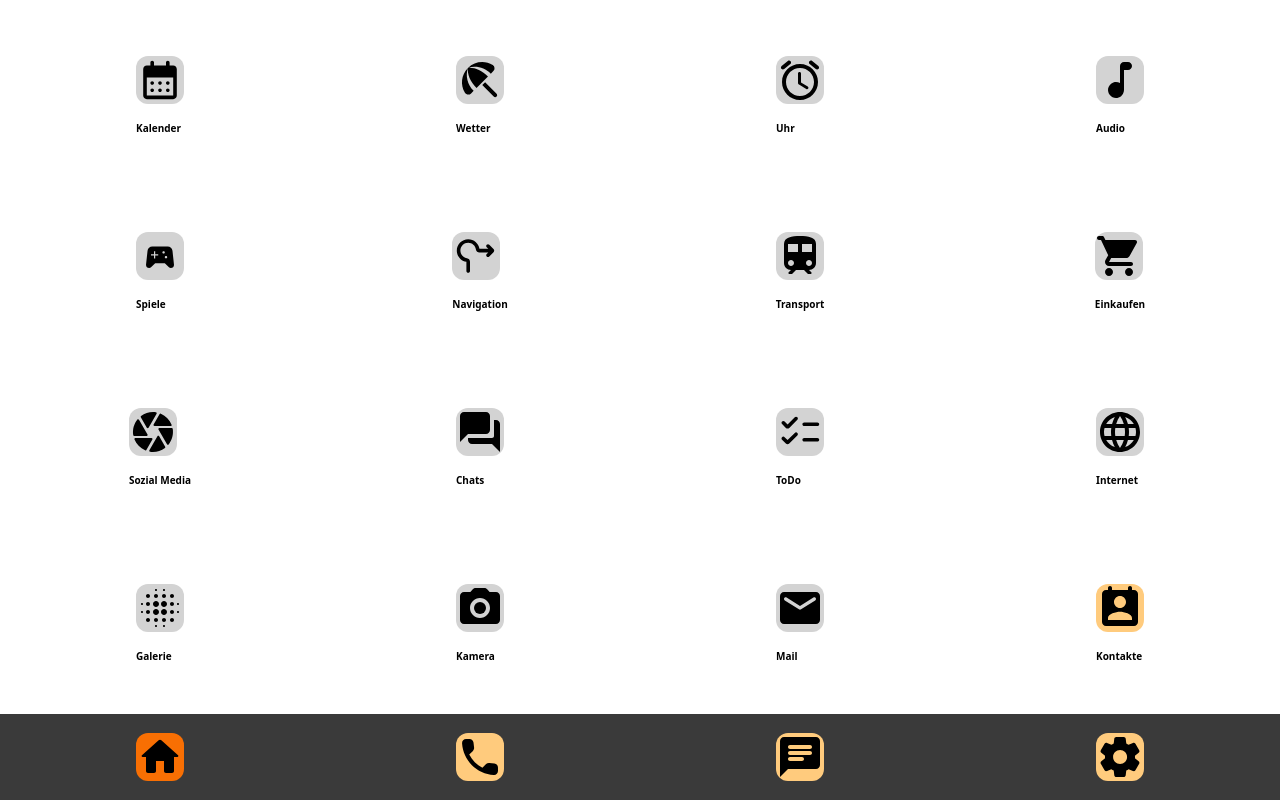
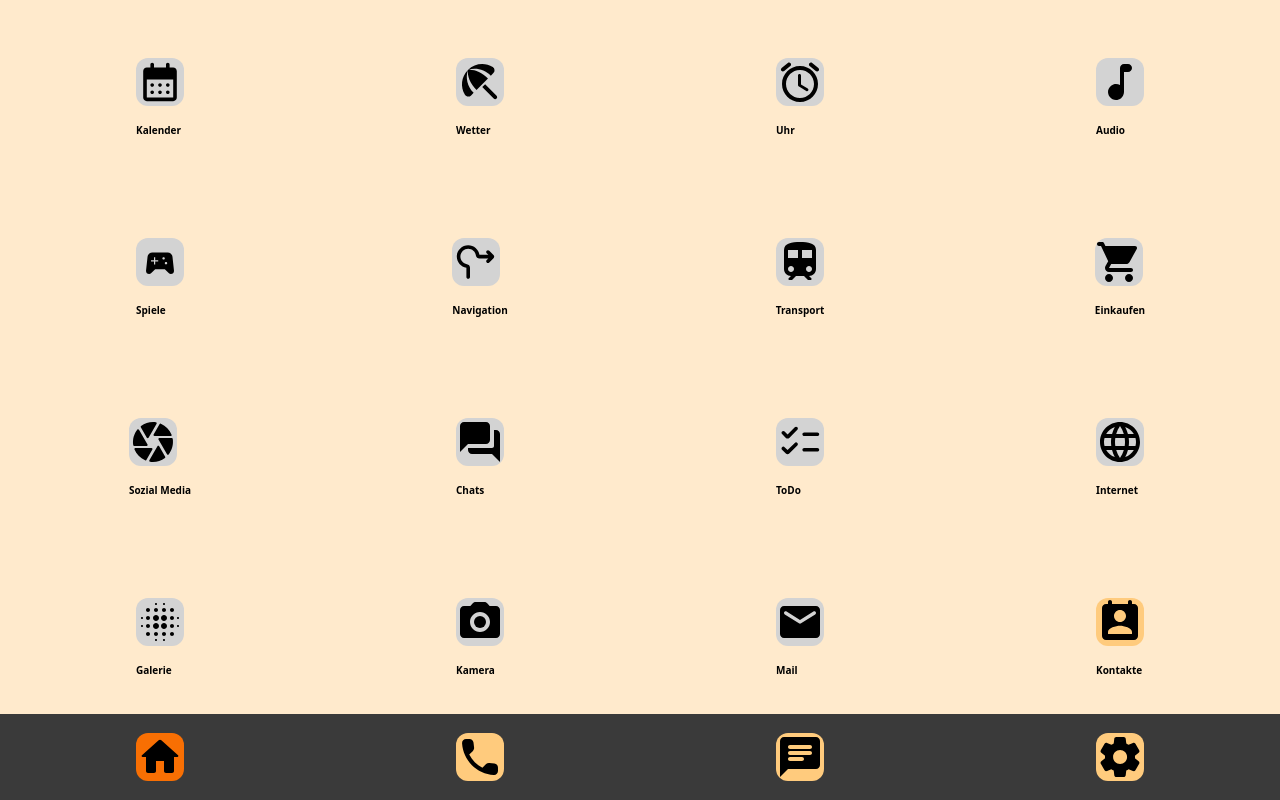
Before and after one commit to MariaRiosNavarro/mobileSimulation-propOS, a Next.js app: page / in a window 1280 px wide. Built offline with nearby package versions, Linux system fonts and the light colour scheme.

Commit message:
Change Style in body (all the app)

```diff
--- a/pages/contacts/[id]/index.js
+++ b/pages/contacts/[id]/index.js
@@ -56,7 +56,7 @@ export default function ContactDetail() {
   return (
     <>
       <StyledHeader>
-        <StyledLink href={"/"}>{backSVG}</StyledLink>
+        <StyledLink href={"/contacts"}>{backSVG}</StyledLink>
         <StyledHeadingContainer>
           <StyledHeading>{contact.name}</StyledHeading>
           <StyledImagePlaceholder />
--- a/pages/index.js
+++ b/pages/index.js
@@ -32,7 +32,7 @@ const StyledMain = styled.main`
   align-items: center;
   justify-items: center;
   place-items: center;
-  height: 90vh;
+  height: 92vh;
 `;
 
 const StyledAppHeading = styled.h5`
--- a/styles.js
+++ b/styles.js
@@ -9,6 +9,7 @@ export default createGlobalStyle`
   body {
     margin: 0;
     font-family: system-ui;
+    background-color: var(--bg-color)
   }
 
   :root{
```
